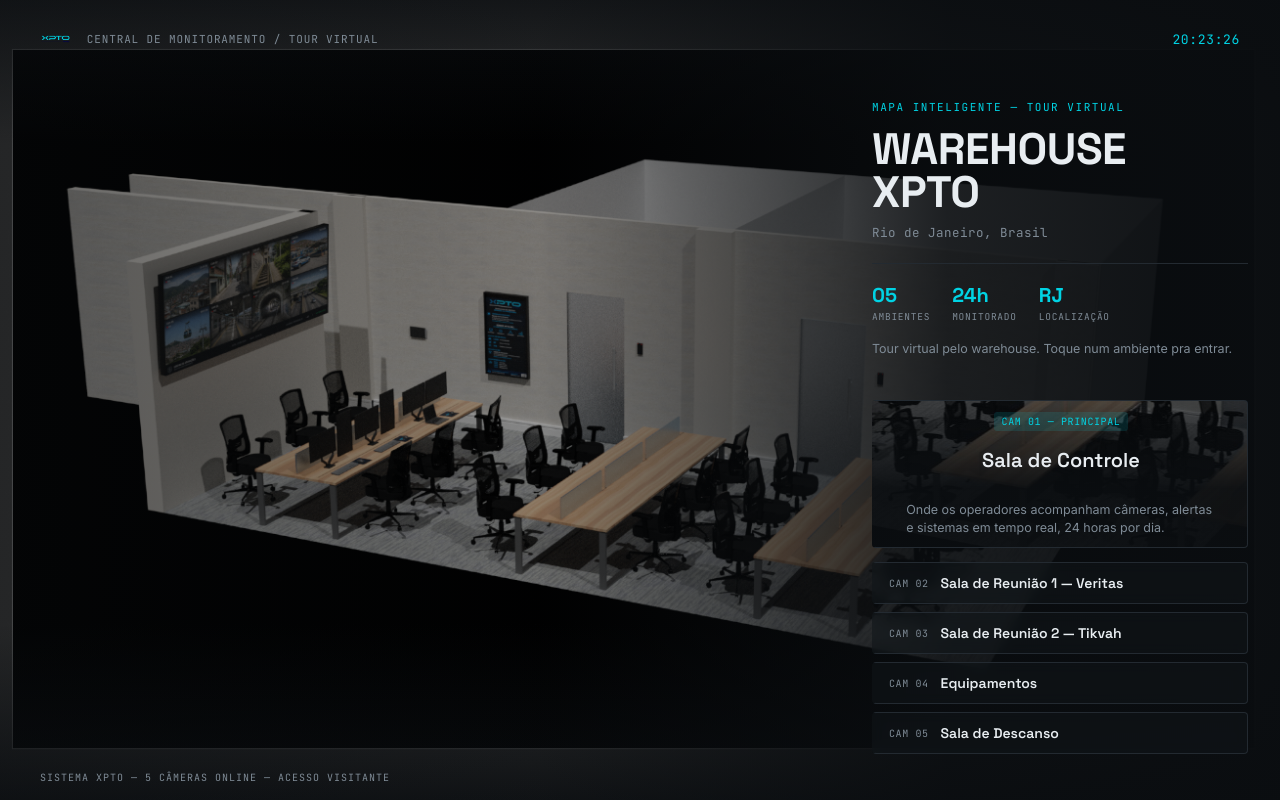
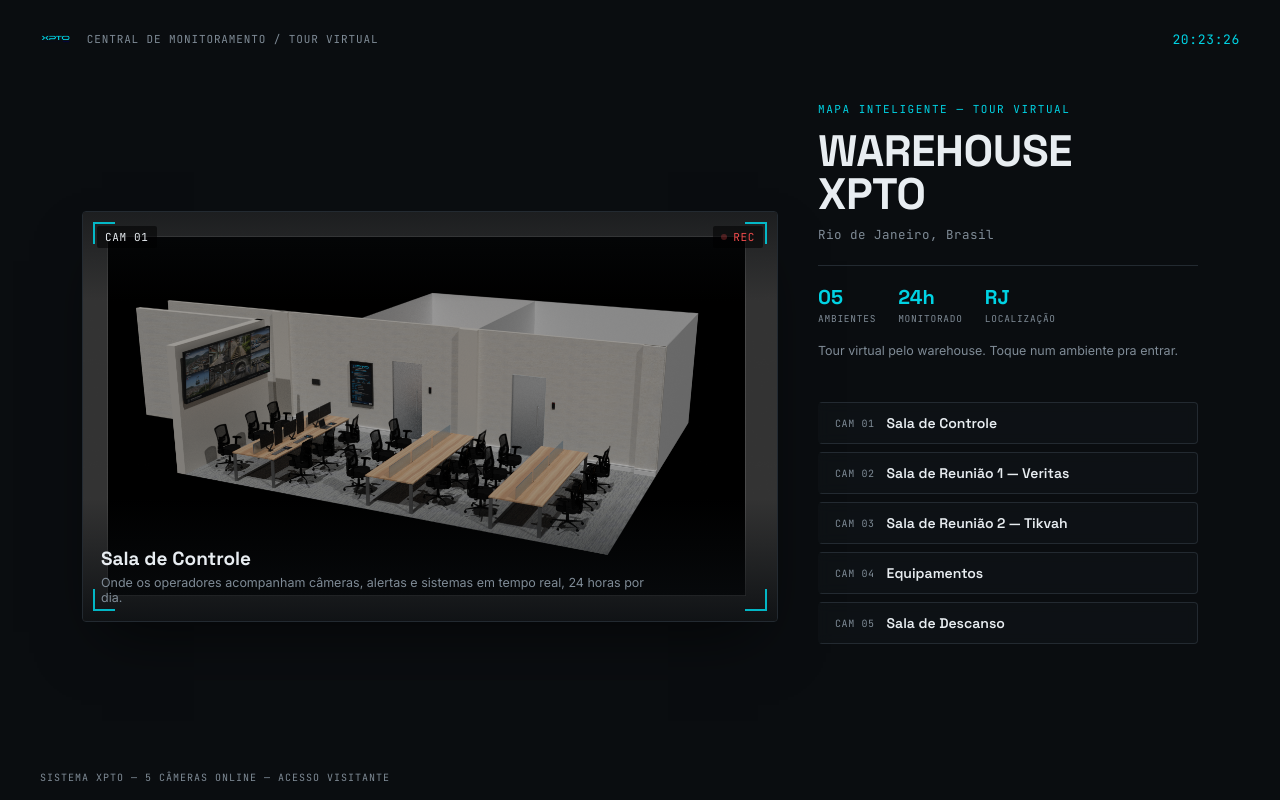
Before and after one commit to marcusforster13/xpto-tour-virtual, a plain HTML site: page index.html in a window 1280 px wide. Drawn offline with Linux system fonts and the light colour scheme.

Commit message:
troca imagem em tela cheia por moldura de camera ao lado da lista

```diff
--- a/index.html
+++ b/index.html
@@ -17,16 +17,30 @@
   <!-- ===================== TELA 1 — MAPA / HUB ===================== -->
   <section id="menu-screen" class="screen active">
 
-    <div class="hero-media">
-      <img src="assets/sala-controle.png" alt="Visão geral do ambiente XPTO" class="hero-bg" id="hero-bg">
-      <div class="hero-vignette"></div>
-    </div>
-
     <header class="topbar">
       <img class="brand-logo" src="assets/logo.png" alt="XPTO Inc.">
       <div class="brand-sub">CENTRAL&nbsp;DE&nbsp;MONITORAMENTO&nbsp;/&nbsp;TOUR&nbsp;VIRTUAL</div>
       <div class="topbar-clock" id="topbar-clock">00:00:00</div>
     </header>
+
+    <div class="hub-layout">
+
+      <div class="camera-frame">
+        <img src="assets/sala-controle.png" alt="Visão geral do ambiente XPTO" class="camera-frame-img">
+        <div class="camera-frame-shade"></div>
+        <div class="camera-frame-hud">
+          <span class="camera-frame-id">CAM 01</span>
+          <span class="camera-frame-rec"><i class="dot"></i>REC</span>
+        </div>
+        <div class="camera-frame-caption">
+          <span class="camera-frame-title">Sala de Controle</span>
+          <span class="camera-frame-desc">Onde os operadores acompanham câmeras, alertas e sistemas em tempo real, 24 horas por dia.</span>
+        </div>
+        <span class="corner corner-tl"></span>
+        <span class="corner corner-tr"></span>
+        <span class="corner corner-bl"></span>
+        <span class="corner corner-br"></span>
+      </div>
 
       <aside class="hub-panel">
         <div class="hub-panel-header">
@@ -57,6 +71,8 @@
           <!-- itens gerados via JS a partir de ROOMS em script.js -->
         </ul>
       </aside>
+
+    </div>
 
     <footer class="footer-note">
       SISTEMA XPTO — <span id="cam-count">0</span> CÂMERAS ONLINE — ACESSO VISITANTE
--- a/script.js
+++ b/script.js
@@ -20,7 +20,6 @@
    ========================================================= */
 
 const HERO_IMAGE = "assets/sala-controle.png";
-const FEATURED_CARD_IMAGE = "assets/sala-controle-card.jpg"; // recorte sem a TV da parede, específico pro card do menu
 
 const ROOMS = [
   {
@@ -88,33 +87,18 @@ camCountEl.textContent = ROOMS.length;
 const statCountEl = document.getElementById("stat-count");
 if (statCountEl) statCountEl.textContent = String(ROOMS.length).padStart(2, "0");
 
-// ---------- monta a lista do hub ----------
-// o primeiro ambiente vira um card em destaque (com imagem),
-// os demais entram como lista compacta abaixo.
-ROOMS.forEach((room, index) => {
+// ---------- monta a lista do hub (uniforme — a pré-visualização
+// grande já fica no quadro de câmera ao lado) ----------
+ROOMS.forEach((room) => {
   const li = document.createElement("li");
   const btn = document.createElement("button");
-  const isFeatured = index === 0;
-
-  btn.className = "hub-item" + (isFeatured ? " hub-item--featured" : "");
+  btn.className = "hub-item";
   btn.setAttribute("data-room", room.id);
-
-  if (isFeatured) {
-    btn.style.backgroundImage = `linear-gradient(180deg, rgba(10,13,16,0.55) 0%, rgba(10,13,16,0.95) 60%), url(${FEATURED_CARD_IMAGE})`;
-    btn.style.backgroundPosition = "center";
-    btn.innerHTML = `
-      <span class="hub-item-id">${room.camLabel} — PRINCIPAL</span>
-      <span class="hub-item-name">${room.title}</span>
-      <span class="hub-item-desc">${room.description}</span>
-    `;
-  } else {
-    btn.innerHTML = `
-      <span class="hub-item-id">${room.camLabel}</span>
-      <span class="hub-item-name">${room.title}</span>
-      <span class="hub-item-arrow">&rarr;</span>
-    `;
-  }
-
+  btn.innerHTML = `
+    <span class="hub-item-id">${room.camLabel}</span>
+    <span class="hub-item-name">${room.title}</span>
+    <span class="hub-item-arrow">&rarr;</span>
+  `;
   btn.addEventListener("click", () => enterRoom(room));
   li.appendChild(btn);
   hubList.appendChild(li);
--- a/style.css
+++ b/style.css
@@ -61,33 +61,19 @@ button{ font-family: inherit; cursor: pointer; }
 
 #menu-screen{
   background: var(--bg);
-}
-
-.hero-media{
-  position: absolute; inset: 0;
-  z-index: 0;
-}
-.hero-bg{
-  width: 100%; height: 100%;
-  object-fit: cover;
-  object-position: center 40%;
-  display: block;
-}
-.hero-vignette{
-  position: absolute; inset: 0;
-  background:
-    linear-gradient(90deg, rgba(10,13,16,0.35) 0%, rgba(10,13,16,0.08) 42%, rgba(10,13,16,0.85) 74%, rgba(10,13,16,0.97) 100%),
-    linear-gradient(to bottom, rgba(10,13,16,0.75) 0%, transparent 18%, transparent 78%, rgba(10,13,16,0.85) 100%);
+  display: flex;
+  flex-direction: column;
+  height: 100%;
 }
 
 .topbar{
-  position: absolute;
-  top: 0; left: 0; right: 0;
+  position: relative;
   z-index: 2;
   display: flex;
   align-items: center;
   gap: 16px;
   padding: 26px 40px;
+  flex-shrink: 0;
 }
 
 .brand-logo{
@@ -111,14 +97,116 @@ button{ font-family: inherit; cursor: pointer; }
   letter-spacing: 0.05em;
 }
 
-.hub-panel{
+/* ---- corpo: moldura de câmera + painel de lista, lado a lado ---- */
+
+.hub-layout{
+  flex: 1;
+  min-height: 0;
+  display: flex;
+  align-items: stretch;
+  justify-content: center;
+  gap: 40px;
+  padding: 24px 40px;
+}
+
+.camera-frame{
+  position: relative;
+  align-self: center;
+  width: min(58%, 780px);
+  aspect-ratio: 1383 / 818;
+  border: 1px solid var(--panel-line);
+  border-radius: 4px;
+  overflow: hidden;
+  background: #000;
+  box-shadow: 0 30px 60px -20px rgba(0,0,0,0.6);
+}
+
+.camera-frame-img{
+  width: 100%; height: 100%;
+  object-fit: cover;
+  display: block;
+}
+
+.camera-frame-shade{
+  position: absolute; inset: 0;
+  background: linear-gradient(to top, rgba(10,13,16,0.85) 0%, transparent 30%, transparent 78%, rgba(10,13,16,0.55) 100%);
+}
+
+.camera-frame-hud{
   position: absolute;
-  top: 0; right: 0; bottom: 0;
+  top: 14px; left: 14px; right: 14px;
+  display: flex;
+  justify-content: space-between;
+  align-items: center;
+  font-family: var(--font-mono);
+  font-size: 11px;
+  letter-spacing: 0.06em;
   z-index: 2;
-  width: min(440px, 44vw);
+}
+.camera-frame-id{
+  background: rgba(0,0,0,0.55);
+  padding: 4px 8px;
+  border-radius: 2px;
+  color: var(--text);
+}
+.camera-frame-rec{
+  display: flex; align-items: center; gap: 6px;
+  color: var(--red);
+  background: rgba(0,0,0,0.55);
+  padding: 4px 8px;
+  border-radius: 2px;
+}
+.camera-frame-rec .dot{
+  width: 6px; height: 6px;
+  border-radius: 50%;
+  background: var(--red);
+  display: inline-block;
+  animation: blink 1.4s infinite ease-in-out;
+}
+@keyframes blink{ 50% { opacity: 0.25; } }
+
+.camera-frame-caption{
+  position: absolute;
+  left: 18px; right: 18px; bottom: 16px;
+  z-index: 2;
   display: flex;
   flex-direction: column;
-  padding: 100px 32px 24px;
+  gap: 4px;
+}
+.camera-frame-title{
+  font-family: var(--font-display);
+  font-weight: 700;
+  font-size: 19px;
+  color: var(--text);
+}
+.camera-frame-desc{
+  font-family: var(--font-body);
+  font-size: 12.5px;
+  color: var(--text-muted);
+  max-width: 85%;
+}
+
+/* cantos de mira, tipo viewfinder de câmera */
+.corner{
+  position: absolute;
+  width: 22px; height: 22px;
+  border-color: var(--cyan);
+  opacity: 0.85;
+  z-index: 2;
+}
+.corner-tl{ top: 10px; left: 10px; border-top: 2px solid var(--cyan); border-left: 2px solid var(--cyan); }
+.corner-tr{ top: 10px; right: 10px; border-top: 2px solid var(--cyan); border-right: 2px solid var(--cyan); }
+.corner-bl{ bottom: 10px; left: 10px; border-bottom: 2px solid var(--cyan); border-left: 2px solid var(--cyan); }
+.corner-br{ bottom: 10px; right: 10px; border-bottom: 2px solid var(--cyan); border-right: 2px solid var(--cyan); }
+
+.hub-panel{
+  position: relative;
+  z-index: 2;
+  width: min(380px, 34vw);
+  flex-shrink: 0;
+  display: flex;
+  flex-direction: column;
+  max-height: 100%;
 }
 
 .hub-panel-header{ margin-bottom: 22px; }
@@ -197,46 +285,9 @@ button{ font-family: inherit; cursor: pointer; }
   display: flex;
   flex-direction: column;
   gap: 8px;
+  flex: 1;
+  min-height: 0;
   overflow-y: auto;
-}
-
-/* card em destaque (primeiro ambiente da lista) */
-.hub-item--featured{
-  flex-direction: column;
-  align-items: flex-start;
-  justify-content: flex-end;
-  gap: 4px;
-  min-height: 148px;
-  padding: 18px;
-  background-size: cover;
-  background-position: center;
-  border-left: none;
-  border: 1px solid var(--panel-line);
-  margin-bottom: 6px;
-}
-.hub-item--featured:hover,
-.hub-item--featured:focus-visible{
-  border-color: var(--cyan-dim);
-  transform: none;
-  outline: 2px solid var(--cyan);
-  outline-offset: -2px;
-}
-.hub-item--featured .hub-item-id{
-  color: var(--cyan);
-  background: rgba(0,211,228,0.12);
-  padding: 3px 8px;
-  border-radius: 3px;
-  margin-bottom: 4px;
-}
-.hub-item--featured .hub-item-name{
-  font-size: 20px;
-}
-.hub-item-desc{
-  font-family: var(--font-body);
-  font-size: 12.5px;
-  color: var(--text-muted);
-  line-height: 1.4;
-  max-width: 90%;
 }
 
 .hub-item{
@@ -261,10 +312,6 @@ button{ font-family: inherit; cursor: pointer; }
   border-left-color: var(--cyan);
   background: rgba(18,22,27,0.85);
   transform: translateX(-2px);
-}
-.hub-item:focus-visible{
-  outline: 2px solid var(--cyan);
-  outline-offset: -2px; /* fica por dentro do card, sem vazar pra fora */
 }
 
 .hub-item-id{
@@ -297,9 +344,7 @@ button{ font-family: inherit; cursor: pointer; }
 }
 
 .footer-note{
-  position: absolute;
-  left: 0; right: 0; bottom: 0;
-  z-index: 2;
+  flex-shrink: 0;
   padding: 16px 40px;
   font-family: var(--font-mono);
   font-size: 10px;
@@ -455,9 +500,13 @@ button{ font-family: inherit; cursor: pointer; }
 
 @media (max-width: 900px){
 
-  .hero-media,
-  .hero-vignette{
-    display: none;
+  .camera-frame{
+    display: none; /* no celular, sem moldura de câmera — só o menu */
+  }
+
+  .hub-layout{
+    padding: 0;
+    display: block; /* volta ao fluxo normal de bloco no mobile */
   }
 
   #menu-screen{
@@ -482,8 +531,8 @@ button{ font-family: inherit; cursor: pointer; }
 
   .hub-panel{
     position: relative;
-    top: auto; right: auto; bottom: auto;
     width: 100%;
+    max-height: none;
     height: calc(100% - 68px); /* preenche o resto da tela abaixo do topbar */
     padding: 26px 22px calc(20px + env(safe-area-inset-bottom));
     background: none;
@@ -517,12 +566,6 @@ button{ font-family: inherit; cursor: pointer; }
     gap: 10px;
     padding-bottom: 12px;
   }
-
-  .hub-item--featured{
-    min-height: 120px;
-    padding: 16px;
-  }
-  .hub-item--featured .hub-item-name{ font-size: 18px; }
 
   .hub-item{
     padding: 15px 16px;
```
Lines whose indentation alone changed are shown as unchanged.
